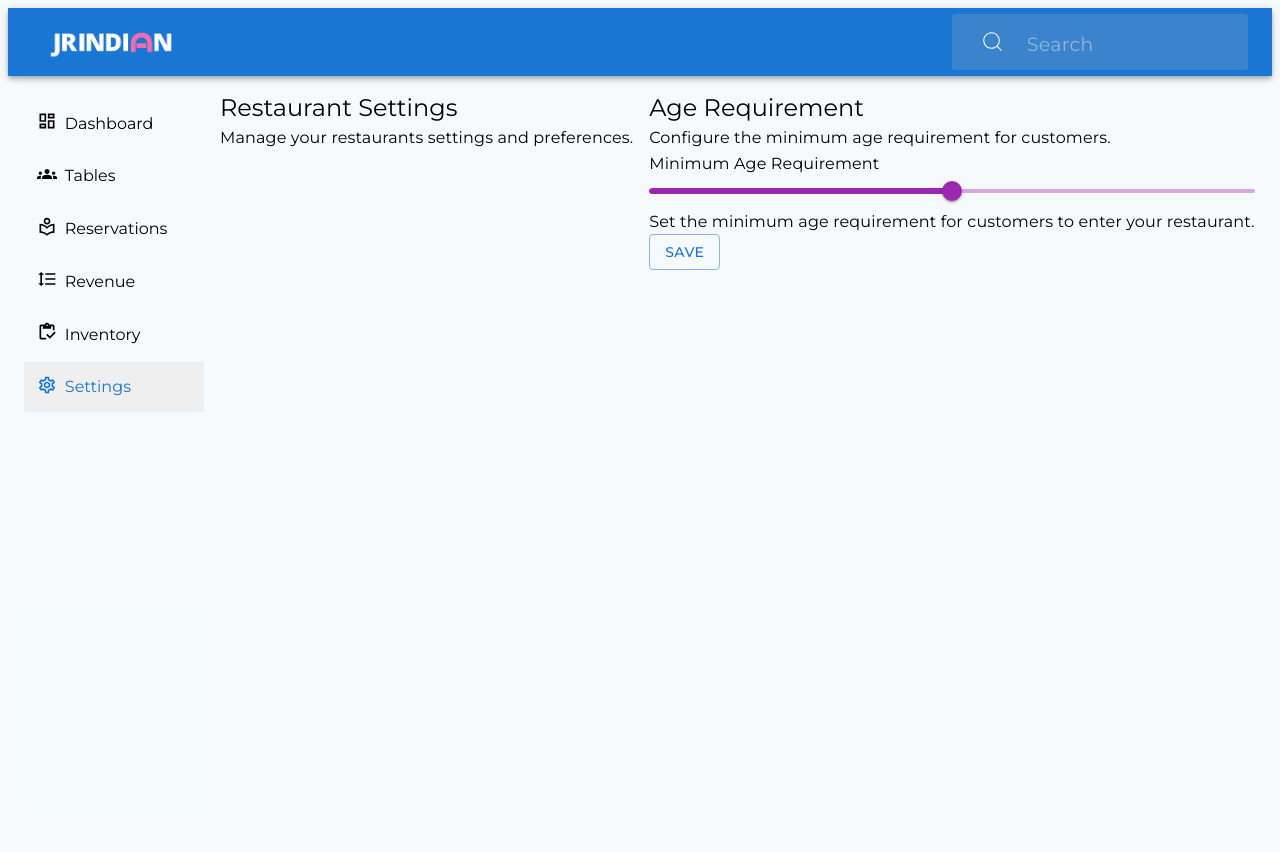
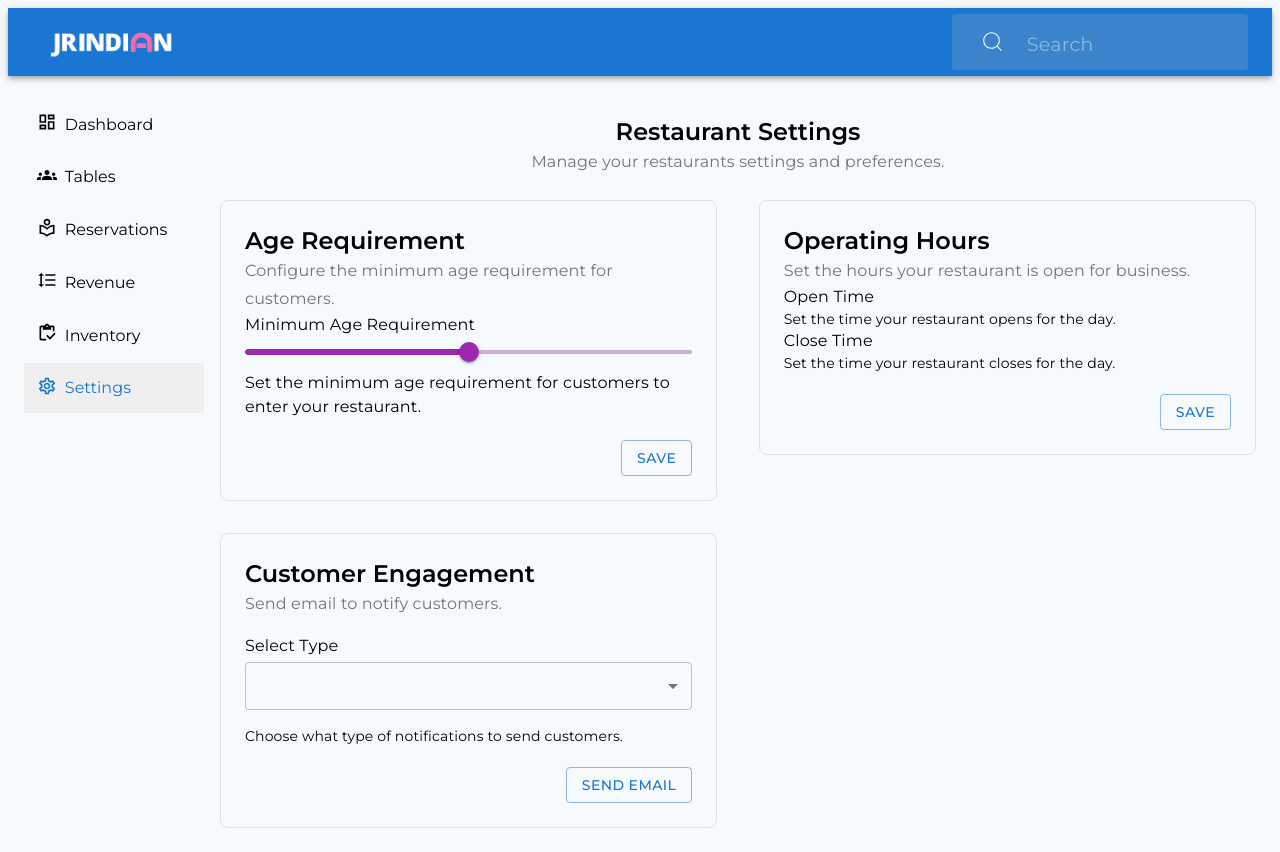
Before and after one commit to tapesh02/restaurant-management-system, a React (Vite) app: page /settings in a window 1280 px wide. Built offline with nearby package versions, Linux system fonts and the light colour scheme.

Commit message:
added settings component

```diff
--- a/src/components/pages/settings/Settings.tsx
+++ b/src/components/pages/settings/Settings.tsx
@@ -1,8 +1,17 @@
-import { Button, Slider, Typography } from "@mui/material";
+import {
+  Button,
+  FormControl,
+  Select,
+  Slider,
+  Stack,
+  Typography,
+  MenuItem,
+} from "@mui/material";
 
 const Settings = () => {
   return (
     <>
+      <Stack direction="column" width="100%">
         <div className="settings-headers">
           <Typography variant="h5"> Restaurant Settings</Typography>
           <Typography variant="subtitle1">
@@ -18,17 +27,76 @@ const Settings = () => {
               </Typography>
             </div>
             <div className="cards-content">
+              <Typography variant="body1">Minimum Age Requirement</Typography>
+              <Slider
+                defaultValue={50}
+                aria-label="Default"
+                valueLabelDisplay="auto"
+                color="secondary"
+              />
               <Typography variant="body1">
-          Minimum Age Requirement
+                Set the minimum age requirement for customers to enter your
+                restaurant.
               </Typography>
-          <Slider defaultValue={50} aria-label="Default" valueLabelDisplay="auto"  color="secondary" />
-          <Typography variant="body1">
-          Set the minimum age requirement for customers to enter your restaurant.
+              <Button color="primary" variant="outlined">
+                Save
+              </Button>
+            </div>
+          </div>
+          {/* replace this with arrays */}
+          <div className="settings-cards">
+            <div className="card-headers">
+              <Typography variant="h5">Operating Hours</Typography>
+              <Typography variant="subtitle1">
+                Set the hours your restaurant is open for business.
               </Typography>
-          <Button  color="primary" variant="outlined">Save</Button>
+            </div>
+            <div className="cards-content">
+              <Typography variant="body1">Open Time</Typography>
+              <Typography variant="body2">
+                Set the time your restaurant opens for the day.
+              </Typography>
+              <Typography variant="body1">Close Time</Typography>
+              <Typography variant="body2">
+                Set the time your restaurant closes for the day.
+              </Typography>
+              <Button color="primary" variant="outlined">
+                Save
+              </Button>
+            </div>
+          </div>
+          {/* replace this with arrays */}
+          <div className="settings-cards">
+            <div className="card-headers">
+              <Typography variant="h5">Customer Engagement</Typography>
+              <Typography variant="subtitle1">
+                Send email to notify customers.
+              </Typography>
+            </div>
+            <div className="cards-content">
+              <Typography
+                variant="body1"
+                sx={{ marginTop: "1em", marginBottom: "0.2em" }}
+              >
+                Select Type
+              </Typography>
+              <FormControl fullWidth sx={{ marginBottom: "1em" }}>
+                <Select sx={{ height: "3em" }}>
+                  <MenuItem value={10}>Discounted Offers</MenuItem>
+                  <MenuItem value={20}>Price Updates</MenuItem>
+                  <MenuItem value={30}>Menue Updates</MenuItem>
+                </Select>
+              </FormControl>
+              <Typography variant="body2">
+              Choose what type of notifications to send customers.
+              </Typography>
+              <Button color="primary" variant="outlined">
+                Send Email
+              </Button>
             </div>
           </div>
         </div>
+      </Stack>
     </>
   );
 };
--- a/src/components/pages/settings/settings.scss
+++ b/src/components/pages/settings/settings.scss
@@ -0,0 +1,50 @@
+.settings-headers {
+  box-sizing: border-box;
+  width: 100%;
+  padding: 1.5em;
+  display: flex;
+  flex-direction: column;
+  justify-content: center;
+  align-items: center;
+
+  :first-child {
+    font-weight: 600;
+  }
+  :last-child {
+    color: grayscale($color: #747474);
+  }
+}
+
+.settings-cards-wrapper {
+  box-sizing: border-box;
+  width: 100%;
+  display: flex;
+  flex-wrap: wrap;
+  justify-content: space-between;
+  align-items: baseline;
+  gap: 2em;
+
+  .settings-cards {
+    width: 48%;
+    border-radius: 8px;
+    border: 1px solid #e0e0e0;
+    box-sizing: border-box;
+    padding: 1.5em;
+    display: flex;
+    flex-direction: column;
+
+    .card-headers {
+      :first-child {
+        font-weight: 600;
+      }
+
+      h6 {
+        color: #747474;
+      }
+    }
+    button {
+        margin-top: 1.5em;
+        float: right;
+    }
+  }
+}
```
Lines whose indentation alone changed are shown as unchanged.
